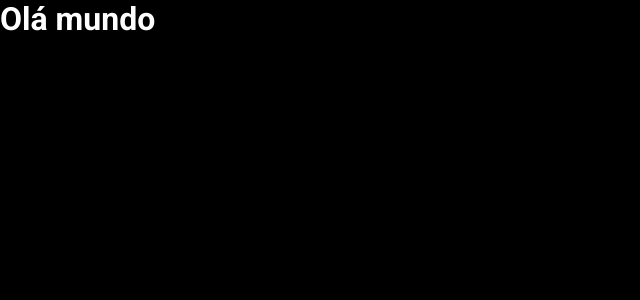
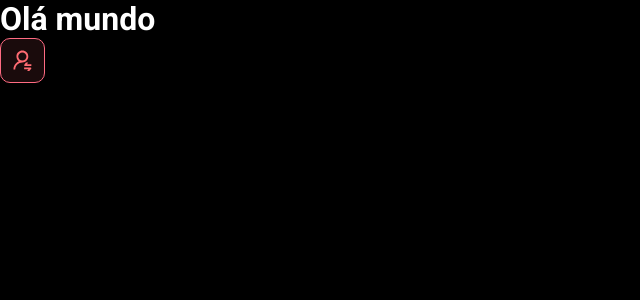
Before and after one commit to RichardAlexandrino/dsmeta, a React (Vite) app in the folder frontend/: page / in a window 1280 px wide. Shown: the top 300 px of the page, without its empty margins (0-640 px from the left). Built offline with nearby package versions, Linux system fonts and the light colour scheme.

Commit message:
First component

```diff
--- a/frontend/src/App.tsx
+++ b/frontend/src/App.tsx
@@ -1,6 +1,11 @@
+import NotificationButton from "./components/NotificationButton"
+
 function App() {
   return(
+    <>
    <h1>Olá mundo</h1>
+   <NotificationButton/>
+   </>
   )
 }
 
--- /dev/null
+++ b/frontend/src/components/NotificationButton/index.tsx
@@ -0,0 +1,12 @@
+import icon from '../../assets/img/notification-icon.svg'
+import './styles.css'
+
+function NotificationButton() {
+    return (
+        <div className="dsmeta-red-btn">
+            <img src={icon} alt="Notificar"/>
+        </div>
+    )
+}
+
+export default NotificationButton
--- /dev/null
+++ b/frontend/src/components/NotificationButton/styles.css
@@ -0,0 +1,14 @@
+.dsmeta-red-btn {
+    height: 45px;
+    width: 45px;
+    background: rgba(255, 107, 114, 0.1);
+    border: 1px solid #ff6b82;
+    border-radius: 10px;
+    display: flex;
+    justify-content: center;
+    cursor: pointer;
+}
+
+.dsmeta-red-btn img {
+    width: 19px;
+}
```
Also changed, not shown: frontend/src/assets/img/notification-icon.svg (added).
